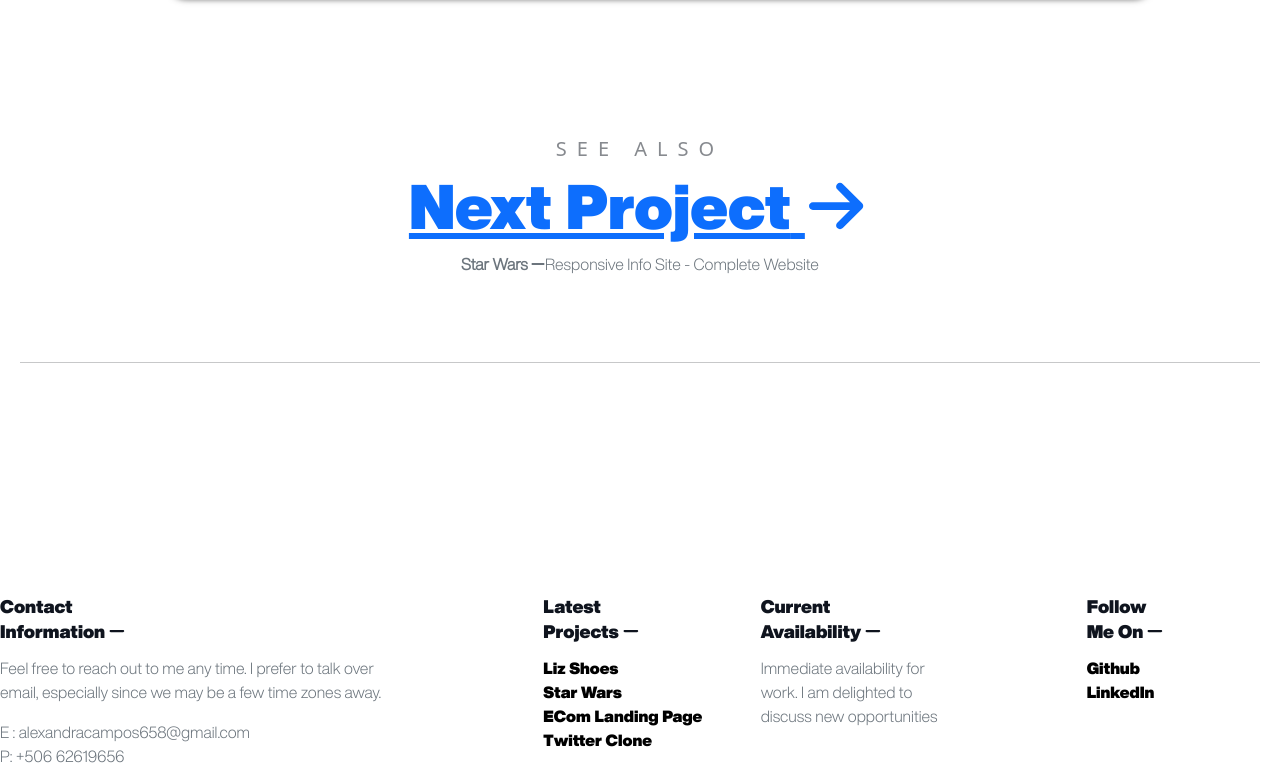
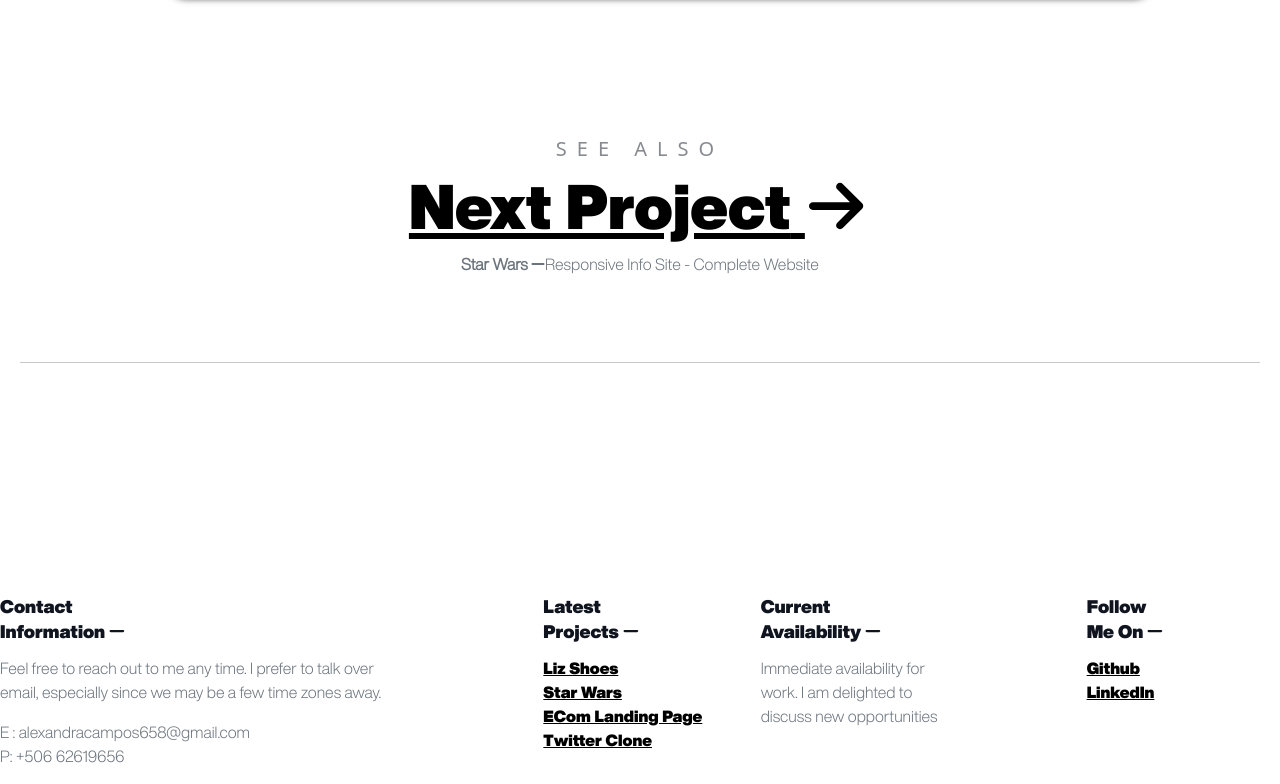
Before and after one commit to lexie70/My-Portfolio, a Next.js app: page /project/liz-shoes in a window 1280 px wide. Shown: the part 2979-3763 px from the top of the page. Built offline with nearby package versions, Linux system fonts and the light colour scheme.

Commit message:
classes deploy aplying

```diff
--- a/src/app/components/NextProject.jsx
+++ b/src/app/components/NextProject.jsx
@@ -5,7 +5,7 @@ import Link from "next/link";
 export default function NextProject({ name, description, link }) {
   return (
     <>
-      <div className="center-needadeveloper-text">
+      <div className="center-needadeveloper-text read-view">
         <div className="centering">
           <h5>see also</h5>
           <h1 className="text">
--- a/src/app/globals.css
+++ b/src/app/globals.css
@@ -426,5 +426,5 @@ select {
 
 .read-view a {
   color: #000000;
-  text-decoration: none;
+  /* text-decoration: none; */
 }
```
